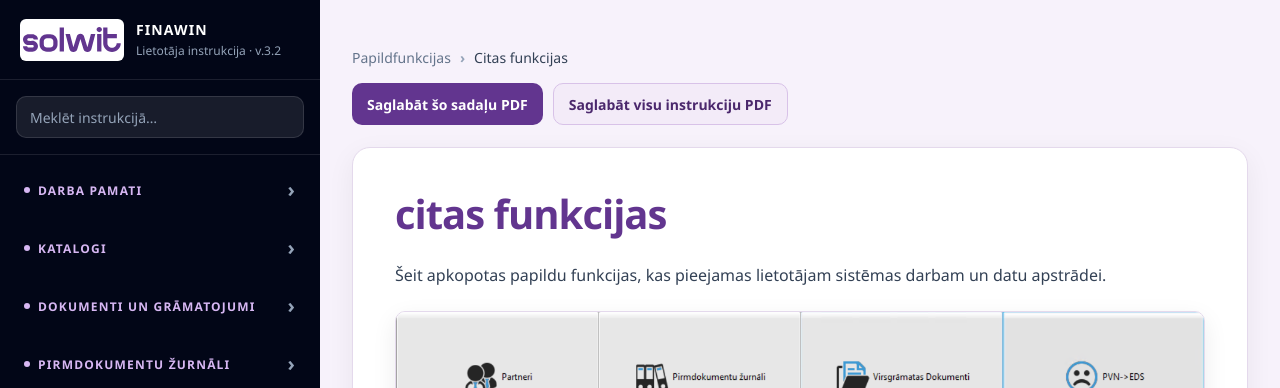
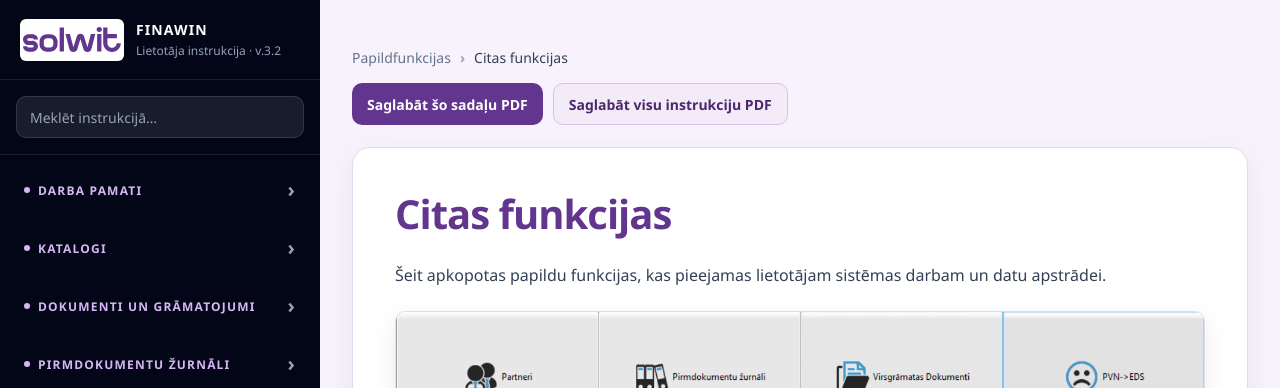
Before and after one commit to cymmtrwqp8-ctrl/finawin-instrukcija1, a Jekyll site: the page built from _docs/076-papildfunkcijas-citas-funkcijas.md, in a window 1280 px wide and 1352 px high. Shown: the top 388 px of the window. Built offline with Jekyll 4.4.1, drawn with Linux system fonts in a browser that asks for light colours.

```diff
--- a/_docs/076-papildfunkcijas-citas-funkcijas.md
+++ b/_docs/076-papildfunkcijas-citas-funkcijas.md
@@ -7,7 +7,7 @@ level: 1
 layout: doc
 permalink: /docs/papildfunkcijas-citas-funkcijas/
 ---
-# citas funkcijas
+# Citas funkcijas
 
 Šeit apkopotas papildu funkcijas, kas pieejamas lietotājam sistēmas darbam un datu apstrādei.
 
```
